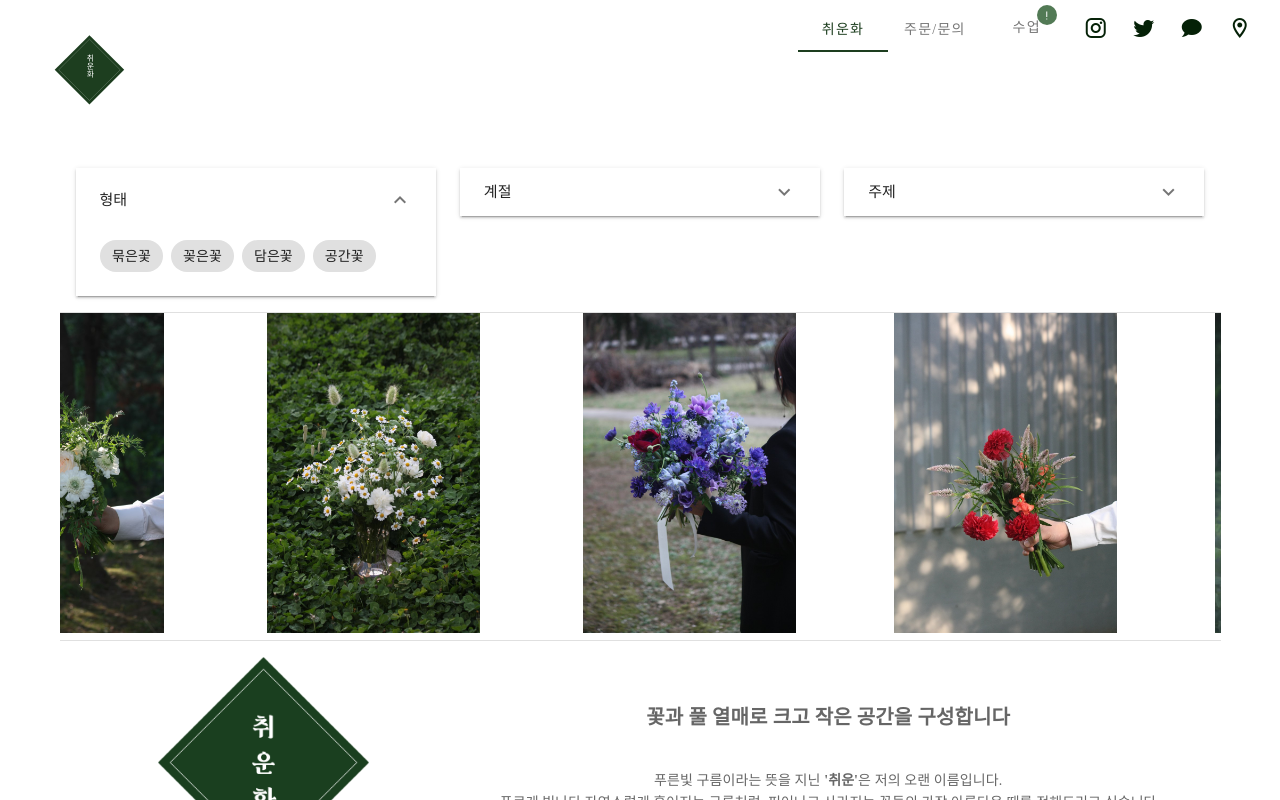
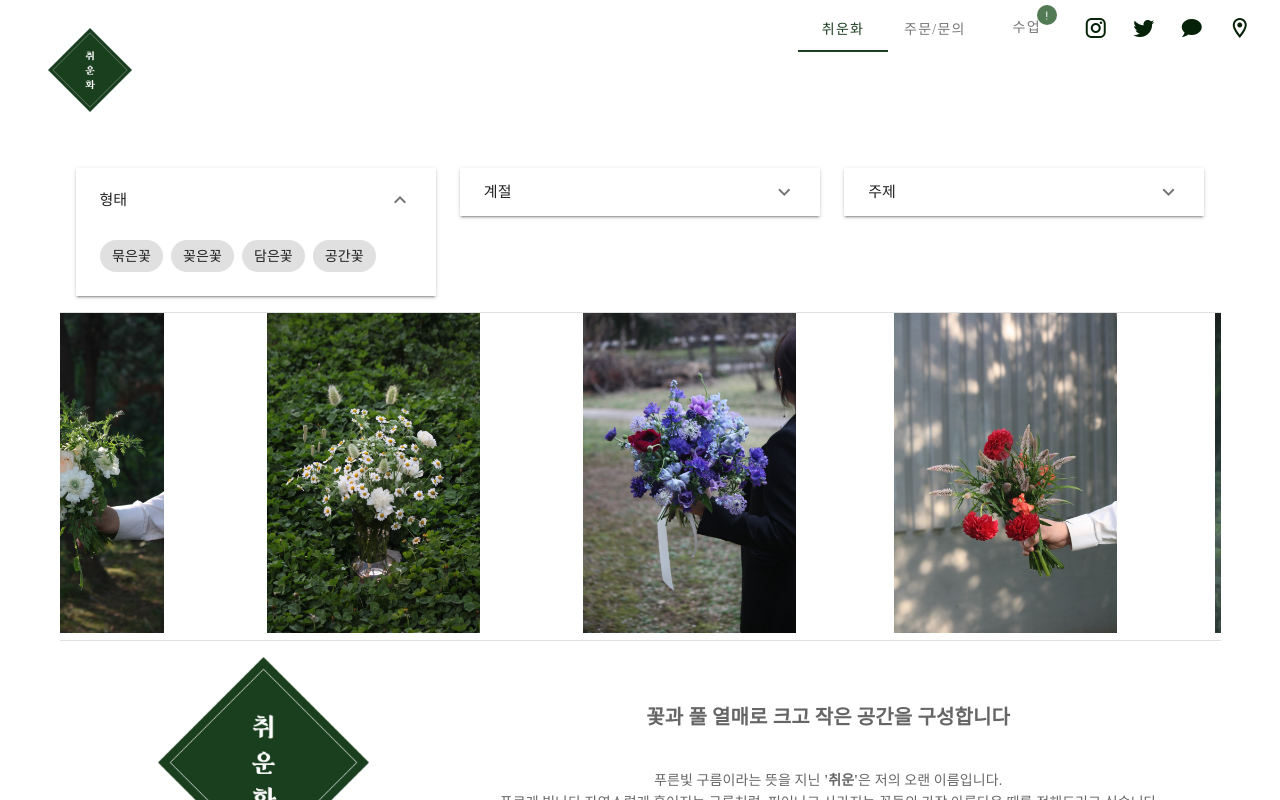
Before and after one commit to insaint03/ecf, a Vue app: page / in a window 1280 px wide. Shown: the top 800 px of the page. Built offline with nearby package versions, Linux system fonts and the light colour scheme; a web font is replaced by a local one.

Commit message:
qf: 로고 이미지 svg > png

```diff
--- a/src/App.vue
+++ b/src/App.vue
@@ -39,7 +39,7 @@
 
     <!-- appbar -->
     <v-app-bar app flat prominent shrink-on-scroll style="background-color: white;" class="font-title">
-      <img src="images/logo.svg" title="취운화 로고;마름모" alt="취운화" style="" class="mv-auto" @click="$router.push('/')" />
+      <img src="images/logo.png" title="취운화 로고;마름모" alt="취운화" style="" class="mv-auto" @click="$router.push('/')" />
 
       <v-spacer />
 
```
